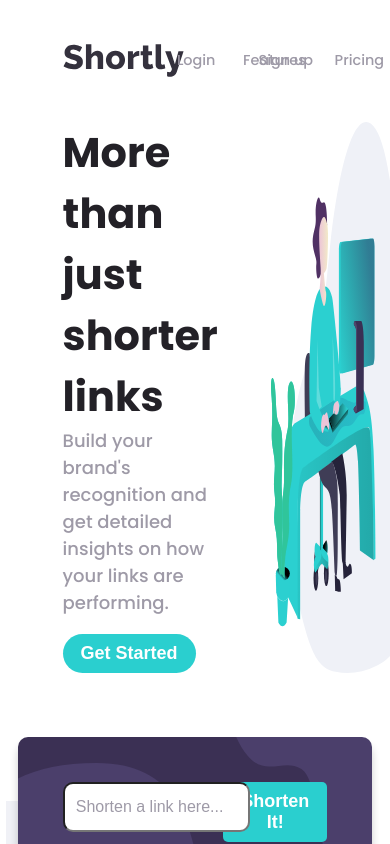
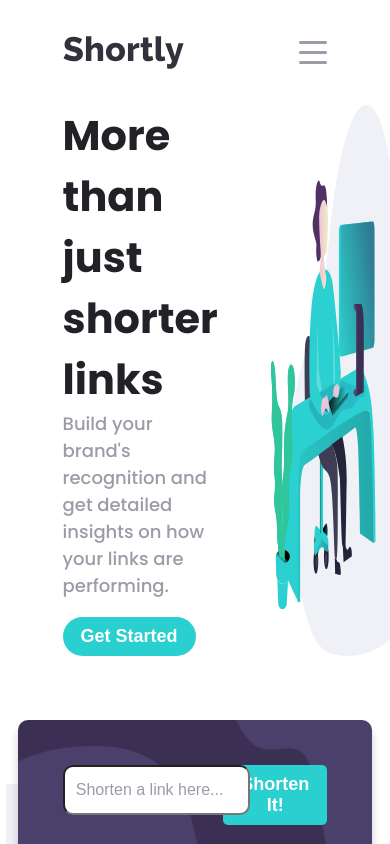
Before and after one commit to kirontoo/url-shortly, a React (Create React App) app: page / in a window 390 px wide. Shown: the top 844 px of the page. Built offline with nearby package versions, Linux system fonts and the light colour scheme.

Commit message:
Update navbar to be mobile device compatible

```diff
--- a/src/components/Navbar/Navbar.scss
+++ b/src/components/Navbar/Navbar.scss
@@ -12,28 +12,79 @@
     list-style: none;
   }
 
+  .navbar__logo-container {
+    @include flexbox();
+    @include flex-flow( row );
+    @include justify-content( space-between );
+    @include align-items( center );
+    width: 20%;
+
+    @include media( ">phone", "<=tablet" ) {
+      width: 100%;
+    }
+
+
+    a.navbar__media-toggle {
+      display: none;
+
+      @include flex-flow( column );
+      @include justify-content( space-around );
+
+      height: 1.6em;
+      width: 1.6em;
+
+      .bar {
+        height: 3px;
+        width: 100%;
+        background-color: $grayish-violet;
+        border-radius: 1em;
+      }
+
+      @include media( ">phone", "<=tablet" ) {
+        @include flexbox();
+      }
+    }
+  }
+
   .navbar__logo {
     margin-right: 2.5em;
+    height: auto;
   }
 
   .navbar__header, .navbar__footer, ul, li {
     @include flexbox();
     @include flex-flow( row );
     @include align-items( center );
+
+    @include media( ">phone", "<=tablet" ) {
+      @include flex-flow( column );
+    }
+  }
+
+  .navbar__separator {
+    // display: none;
+
+    @include media( ">phone", "<=tablet" ) {
+      width: 100%;
+      opacity: 0.2;
+    }
   }
 
   .navbar__header {
     width: 30%;
+
+    @include media( ">phone", "<=tablet" ) {
+      width: 100%;
+    }
   }
 
   .navbar__links {
-    @include justify-content( space-evenly );
-    width: 100%;
+    @include justify-content( space-between );
+    width: 60%;
   }
 
   .navbar__account-links {
     @include justify-content( space-between );
-    width: 100%;
 
     white-space: nowrap;
     white-space: -moz-pre-wrap; /* Firefox */
@@ -43,7 +94,7 @@
   }
 
   .navbar__links, .navbar__account-links {
-    font-size: 0.8em;
+    font-size: 0.8em
   }
 
   li {
@@ -69,20 +120,64 @@
     }
   }
 
-
   .navbar__account-link {
     padding: 0.5em 1em;
     margin-left: 1em;
 
     &:hover {
-    border-radius: 3em;
-    background: $btn-inactive;
+      border-radius: 3em;
+      background: $btn-inactive;
 
       a {
         color: #fff;
         font-weight: bold;
       }
     }
+
+    @include media( ">phone", "<=tablet" ) {
+      margin: 0.5em 0;
+      width: 100%;
+    }
   }
 
+  .navbar__links-container {
+    @include flexbox();
+    @include flex-flow( row );
+    @include justify-content( space-between );
+    width: 80%;
+
+    @include media( ">phone", "<=tablet" ) {
+      @include flex-flow( column );
+      @include justify-content( center );
+      @include align-items( center );
+      @include align-self( center );
+
+      background: $dark-violet;
+      border-radius: 1em;
+      padding: 1em;
+      margin-top: 1em;
+
+      a {
+        font-size: 1.3em;
+        color: #fff;
+        font-weight: bold;
+        text-align: center;
+      }
+
+      .navbar__separator {
+        display: none;
+        @include media( ">phone", "<=tablet" ){
+          height: 1px;
+          background: $grayish-violet;
+          width: 100%;
+          margin: 0.5em 0;
+        }
+      }
+    }
+  }
+
+  @include media( ">phone", "<=tablet" ) {
+    // display: none;
+    @include flex-flow( column );
+  }
 }
--- a/src/components/Navbar/Navbar.tsx
+++ b/src/components/Navbar/Navbar.tsx
@@ -1,12 +1,39 @@
-import React from 'react';
+import React, { useState, useEffect } from 'react';
 import './Navbar.scss';
 import  logo from 'logo.svg';
 
 export function Navbar() {
+  let [ navbarToggled, setNavbarToggled ] = useState< boolean >( true );
+
+  useEffect( () => {
+    // check if user is viewing on a mobile device
+    if ( window.screen.width <= 800 ) {
+      setNavbarToggled( false );
+    }
+
+  }, [] );
+
+  let toggleNavbar = ( event: React.MouseEvent<HTMLElement>) => {
+    event.preventDefault();
+
+    setNavbarToggled( ( navbarToggled ) => !navbarToggled );
+  };
+
   return (
     <nav className="navbar">
+
+      <div className="navbar__logo-container">
+        <img src={ logo } alt="" className="navbar__logo"/>
+
+        <a onClick={ toggleNavbar } href="#" className="navbar__media-toggle">
+          <span className="bar"></span>
+          <span className="bar"></span>
+          <span className="bar"></span>
+        </a>
+      </div>
+
+      <div style={{ display: navbarToggled ? 'flex' : 'none' }}  className="navbar__links-container">
         <div className="navbar__header">
-        <img src={ logo } alt="" className="navbar__logo"/>
           <ul className="navbar__links">
             <li className="navbar__link"><a href="#">Features</a></li>
             <li className="navbar__link"><a href="#">Pricing</a></li>
@@ -14,12 +41,15 @@ export function Navbar() {
           </ul>
         </div>
 
+        <span className="navbar__separator"></span>
         <div className="navbar__footer">
           <ul className="navbar__account-links">
             <li className="navbar__account-link"><a href="#">Login</a></li>
             <li className="navbar__account-link"><a href="#">Sign up</a></li>
           </ul>
         </div>
+      </div>
+
     </nav>
   );
 }
```
Lines whose indentation alone changed are shown as unchanged.
